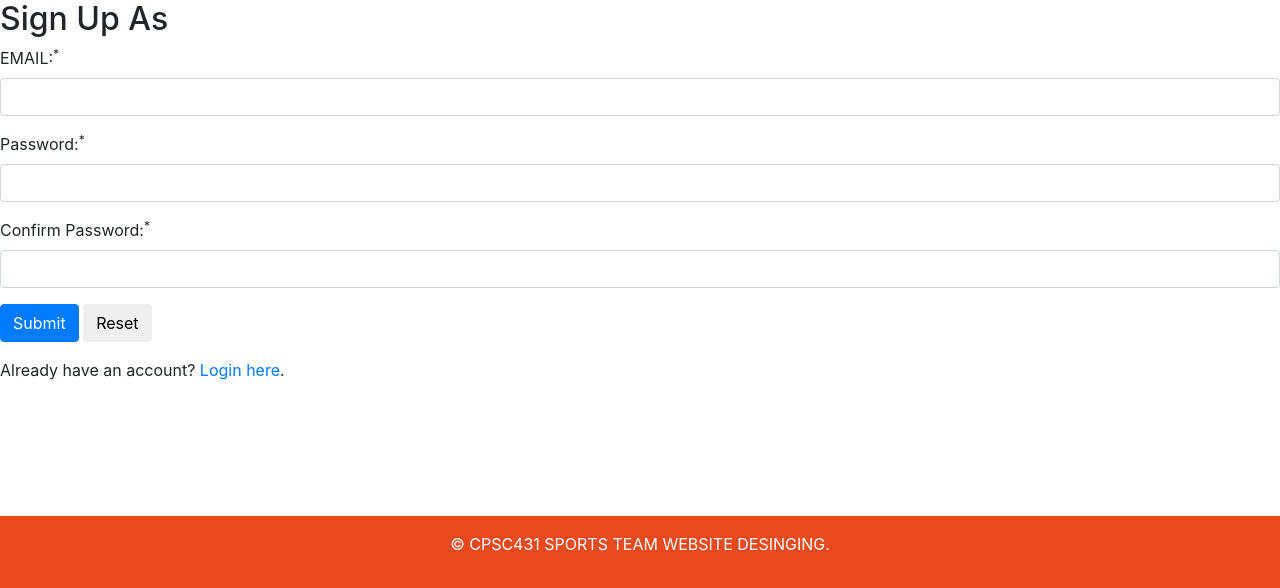
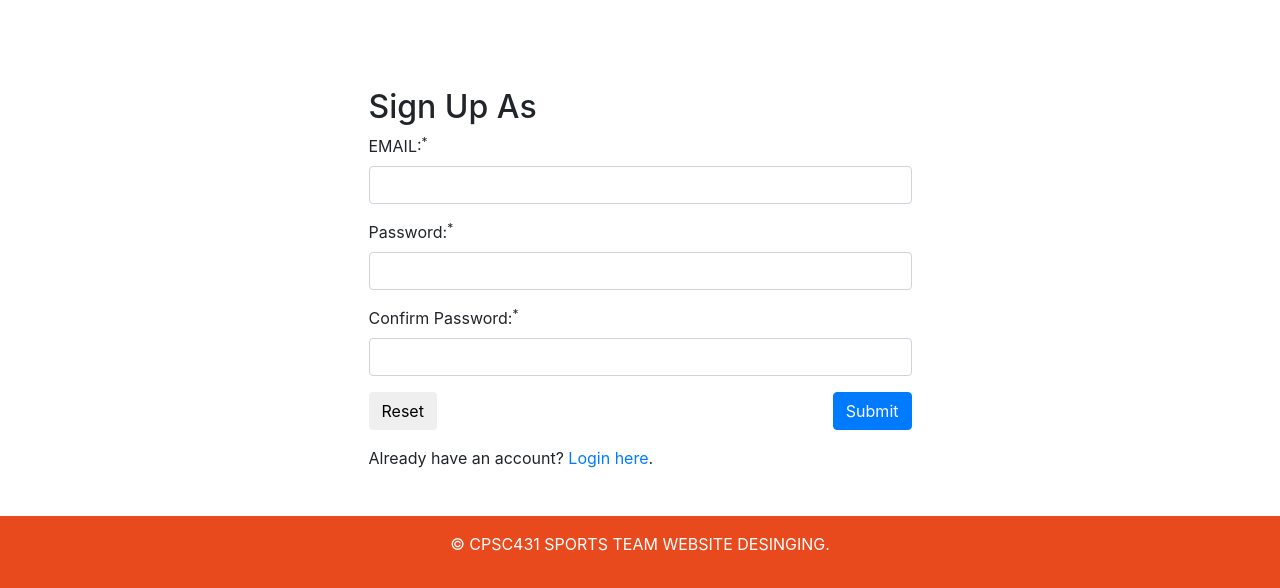
Before and after one commit to tngo0508/WEB-RUNNING-SPORTS-TEAM, a PHP site: page /register.php in a window 1280 px wide. Shown: the part 212-800 px from the top of the page. Run offline with PHP 8.4, Linux system fonts and the light colour scheme; data that the repository does not hold is empty; some libraries are stand-ins or nearby versions.

Commit message:
rearrange button

```diff
--- a/NEW TEST(USE THIS ONE)/css/register.css
+++ b/NEW TEST(USE THIS ONE)/css/register.css
@@ -8,6 +8,6 @@
   padding-top: 88px;
 }
 
-/* #submit {
+#submit {
   float: right;
-} */
+}
--- a/NEW TEST(USE THIS ONE)/register.php
+++ b/NEW TEST(USE THIS ONE)/register.php
@@ -106,6 +106,7 @@ if(empty($email_err) && empty($password_err) && empty($confirm_password_err)){
     <meta charset="UTF-8">
     <title>Sign Up</title>
     <link rel="stylesheet" href="https://maxcdn.bootstrapcdn.com/bootstrap/4.0.0/css/bootstrap.min.css" integrity="sha384-Gn5384xqQ1aoWXA+058RXPxPg6fy4IWvTNh0E263XmFcJlSAwiGgFAW/dAiS6JXm" crossorigin="anonymous">
+    <link rel="stylesheet" href="css/register.css">
   </head>
 
   <body>
@@ -141,7 +142,7 @@ if(empty($email_err) && empty($password_err) && empty($confirm_password_err)){
           </ul>
         </div>
       </nav>
-      <div class="wrapper">
+      <div class="container">
         <h2>Sign Up As </h2>
 
 
@@ -170,7 +171,7 @@ if(empty($email_err) && empty($password_err) && empty($confirm_password_err)){
 
 
           <div class="form-group">
-            <input type="submit" class="btn btn-primary" value="Submit">
+            <input id="submit" type="submit" class="btn btn-primary" value="Submit">
             <input type="reset" class="btn btn-default" value="Reset">
           </div>
           <p>Already have an account? <a href="welcome.php">Login here</a>.</p>
```
